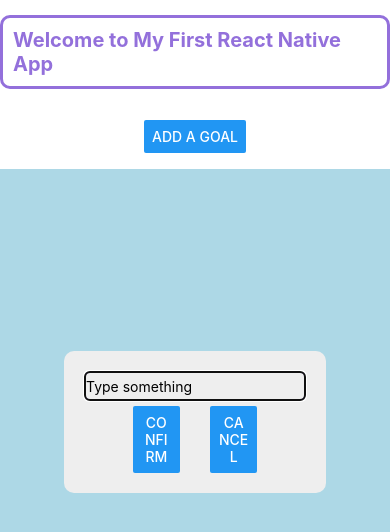
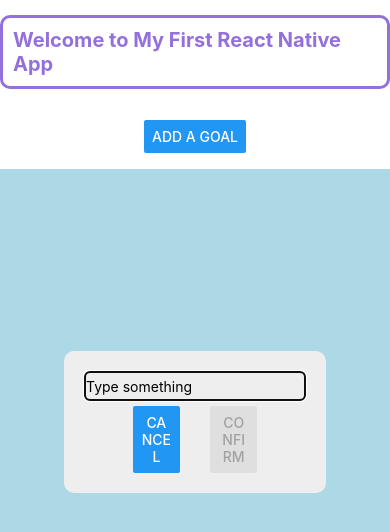
Before and after one commit to wangyan1005/my-first-app, a React Native app: screen / in a window 390 px wide. Both pictures are taken after a click on the button "ADD A GOAL". Shown: the top 532 px of the page. Built offline with nearby package versions, Linux system fonts and the light colour scheme.

Commit message:
reset input text and add the disabled prop to  button

```diff
--- a/components/Input.tsx
+++ b/components/Input.tsx
@@ -15,6 +15,7 @@ const Input = ({focus, inputHandler, visibility, onDismiss } : InputProps) => {
   function handleConfirm() {
     // console.log('user has typed in:', text)
     inputHandler(text)
+    setText('')
   }
 
   function handleCancel() {
@@ -23,9 +24,10 @@ const Input = ({focus, inputHandler, visibility, onDismiss } : InputProps) => {
         text: 'Cancel',
         style: 'cancel',
       },
-      // the modal should be s=dismised
+      // the modal should be dismissed
       {text: 'OK', onPress: () => onDismiss()},
     ]);
+    setText('')
   }
 
 
@@ -59,14 +61,15 @@ const Input = ({focus, inputHandler, visibility, onDismiss } : InputProps) => {
           <View style={styles.buttonContainer}>
             <View style={styles.button} >
               <Button
-                title="Confirm"
-                onPress={handleConfirm}
+                title="Cancel"
+                onPress={handleCancel}
               />
             </View>
             <View style={styles.button} >
               <Button
-                title="Cancel"
-                onPress={handleCancel}
+                title="Confirm"
+                onPress={handleConfirm}
+                disabled={text.length < 3}
               />
             </View>
           </View>
```
